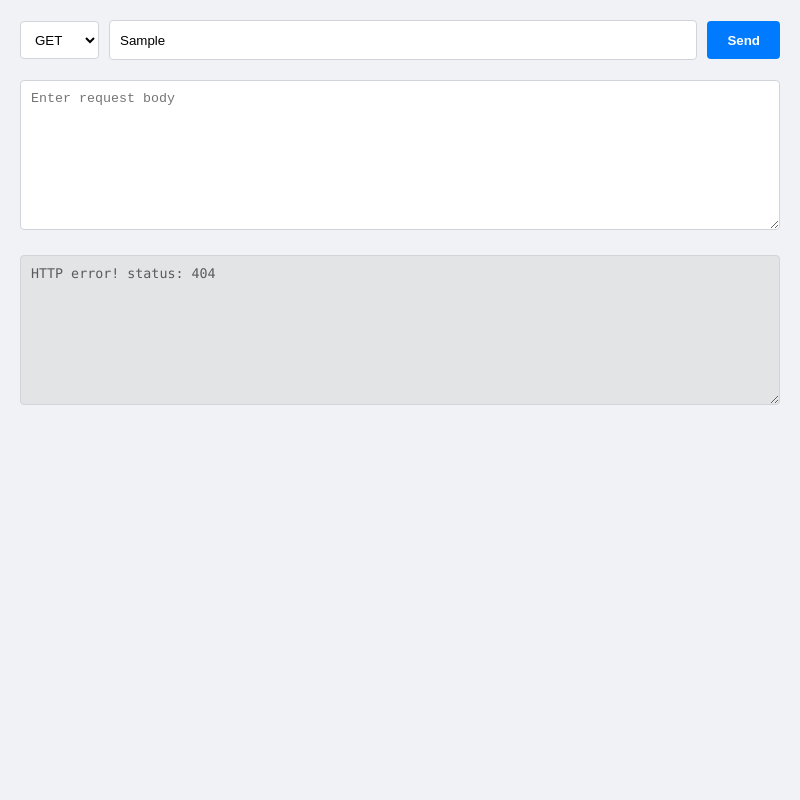
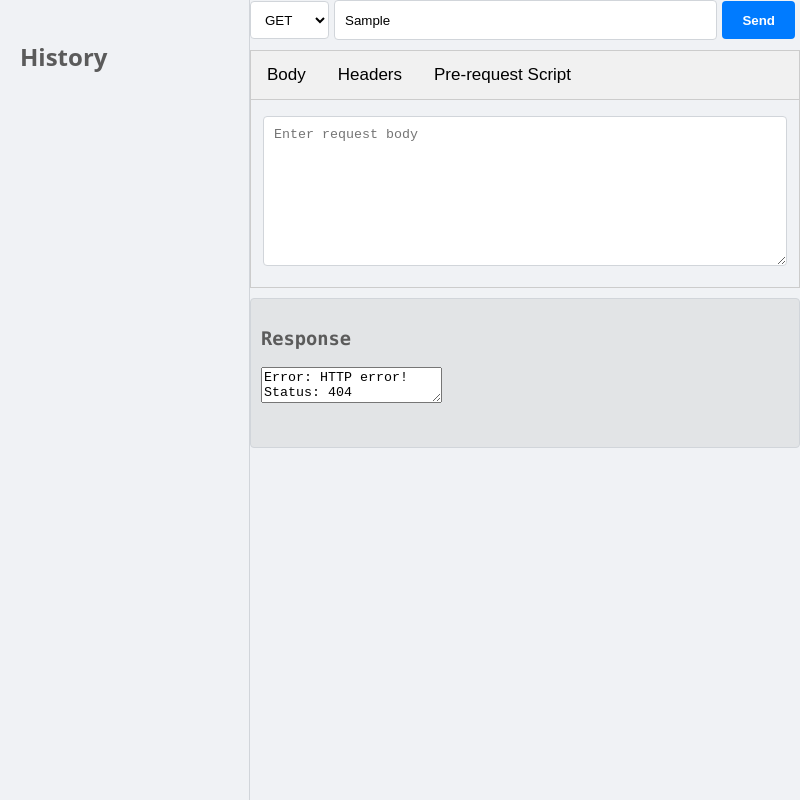
Before and after one commit to anoopsimon/postman-app, an Electron app: page index.html in a window 800 px wide. Both pictures are taken after typing "Sample" into the empty fields and a click on the button "Send". Drawn offline with Linux system fonts and the light colour scheme; no server answers.

Commit message:
added history

```diff
--- a/index.html
+++ b/index.html
@@ -7,6 +7,14 @@
     <link rel="stylesheet" href="style.css">
 </head>
 <body>
+    <div id="history-panel">
+        <h2>History</h2>
+        <ul id="history-list">
+            <!-- History items will be dynamically added here -->
+        </ul>
+    </div>
+
+    <div id="request-panel">
         <div id="request-controls">
             <select id="method">
                 <option value="GET">GET</option>
@@ -17,11 +25,31 @@
             <button id="send">Send</button>
         </div>
 
+        <!-- Tab links -->
+        <div id="request-tabs">
+            <button class="tablink" onclick="openTab(event, 'bodyTab')">Body</button>
+            <button class="tablink" onclick="openTab(event, 'headersTab')">Headers</button>
+            <button class="tablink" onclick="openTab(event, 'preReqScriptTab')">Pre-request Script</button>
+            <!-- Add more tabs if needed -->
+        </div>
+
+        <!-- Tab content -->
+        <div id="bodyTab" class="tabcontent">
             <textarea id="request-body" placeholder="Enter request body"></textarea>
+        </div>
+        <div id="headersTab" class="tabcontent">
+            <!-- Content for headers will go here -->
+        </div>
+        <div id="preReqScriptTab" class="tabcontent">
+            <!-- Content for pre-request script will go here -->
+        </div>
 
-  <textarea id="response" placeholder="Response" readonly></textarea>
+        <div id="response">
+            <h3>Response</h3>
+            <textarea id="response-body" readonly></textarea>
+        </div>
+    </div>
 
-  <!-- Link to your JavaScript file -->
     <script src="script.js"></script>
 </body>
 </html>
--- a/script.js
+++ b/script.js
@@ -1,9 +1,33 @@
+function openTab(evt, tabName) {
+  console.log(`Opening tab ${tabName}`);
+  var i, tabcontent, tablinks;
+
+  tabcontent = document.getElementsByClassName("tabcontent");
+  for (i = 0; i < tabcontent.length; i++) {
+      tabcontent[i].style.display = "none";
+  }
+
+  tablinks = document.getElementsByClassName("tablink");
+  for (i = 0; i < tablinks.length; i++) {
+      tablinks[i].className = tablinks[i].className.replace(" active", "");
+  }
+
+  document.getElementById(tabName).style.display = "block";
+  if (evt.currentTarget) {
+      evt.currentTarget.className += " active";
+  }
+}
+
 document.addEventListener('DOMContentLoaded', function() {
+  // Set the default tab open
+  openTab(new Event('click'), 'bodyTab');
+
   const sendButton = document.getElementById('send');
   const methodSelect = document.getElementById('method');
   const urlInput = document.getElementById('url');
   const requestBody = document.getElementById('request-body');
-    const responseArea = document.getElementById('response');
+  const responseArea = document.getElementById('response-body');
+  const historyList = document.getElementById('history-list');
 
   sendButton.addEventListener('click', function() {
     const method = methodSelect.value;
@@ -19,15 +43,37 @@ document.addEventListener('DOMContentLoaded', function() {
     })
     .then(response => {
         if (!response.ok) {
-          throw new Error(`HTTP error! status: ${response.status}`);
+            throw new Error(`HTTP error! Status: ${response.status}`);
         }
-        return response.json();
+        return response.text(); // Changed from response.json() to response.text()
     })
     .then(data => {
-        responseArea.value = JSON.stringify(data, null, 2);
+        // Assuming the response is JSON, we need to parse and stringify it
+        // to format it nicely. If the response isn't JSON, it'll just display as text.
+        try {
+            const json = JSON.parse(data);
+            responseArea.value = JSON.stringify(json, null, 2);
+        } catch (e) {
+            // If it's not JSON, just display the raw text.
+            responseArea.value = data;
+        }
+        addHistoryItem(method, url); // Add request to history after successful response
     })
     .catch(error => {
-        responseArea.value = error.message;
+        responseArea.value = `Error: ${error.message}`;
     });
 });
+
+  function addHistoryItem(method, url) {
+      let listItem = document.createElement('li');
+      listItem.textContent = `${method}: ${url}`;
+      listItem.addEventListener('click', function() {
+          methodSelect.value = method;
+          urlInput.value = url;
+          requestBody.value = ''; // Clear request body
+          requestBody.focus();
+          // You may want to also clear the response area
       });
+      historyList.appendChild(listItem);
+  }
+});
--- a/style.css
+++ b/style.css
@@ -1,15 +1,25 @@
 body {
   font-family: 'Open Sans', 'Segoe UI', Arial, sans-serif;
-  background-color: #f0f2f5; /* Light gray background */
+  background-color: #f0f2f5;
   margin: 0;
-  padding: 20px;
-  color: #5b5b5b; /* Adjust text color */
+  padding: 0;
+  display: flex;
+  height: 100vh; /* Full viewport height */
+  color: #5b5b5b;
 }
+
 
 #request-controls {
   display: flex;
+  justify-content: flex-start;
+  align-items: center;
   margin-bottom: 10px;
-  align-items: center; /* Align items vertically */
+}
+
+#request-controls select,
+#request-controls input[type="text"],
+#request-controls button {
+  margin-right: 5px;
 }
 
 #method {
@@ -70,5 +80,74 @@ body {
   font-family: 'Consolas', 'Monaco', monospace; /* Use a monospace font for the response */
 }
 
+#container {
+  display: flex;
+}
+
+#history-panel {
+  width: 250px; /* Fixed width for the history panel */
+  height: 100vh; /* Full viewport height */
+  overflow-y: auto; /* Scrollable */
+  border-right: 1px solid #d1d5da;
+  padding: 20px;
+  box-sizing: border-box;
+}
+
+#request-panel {
+  flex-grow: 1; /* Takes the remaining space */
+  display: flex;
+  flex-direction: column;
+  height: 100vh; /* Full viewport height */
+  overflow-y: auto; /* Scrollable */
+}
+
+#history-list {
+  list-style: none;
+  padding: 0;
+  margin: 0;
+}
+
+#history-list li {
+  cursor: pointer;
+  padding: 10px;
+  border-bottom: 1px solid #e1e1e1;
+  background-color: #f9f9f9;
+}
+
+#history-list li:hover {
+  background-color: #e2e2e2;
+}
+
+
+#request-tabs {
+  overflow: hidden;
+  border: 1px solid #ccc;
+  background-color: #f1f1f1;
+}
+
+.tablink {
+  background-color: inherit;
+  float: left;
+  border: none;
+  outline: none;
+  cursor: pointer;
+  padding: 14px 16px;
+  transition: 0.3s;
+  font-size: 17px;
+}
+
+.tablink:hover {
+  background-color: #ddd;
+}
+
+/* Style the tab content */
+.tabcontent {
+  display: none;
+  padding: 6px 12px;
+  border: 1px solid #ccc;
+  border-top: none;
+}
+
+
 /* Optional: Import the Open Sans font from Google Fonts */
 @import url('https://fonts.googleapis.com/css2?family=Open+Sans:wght@400;600&display=swap');
```
Lines whose indentation alone changed are shown as unchanged.
